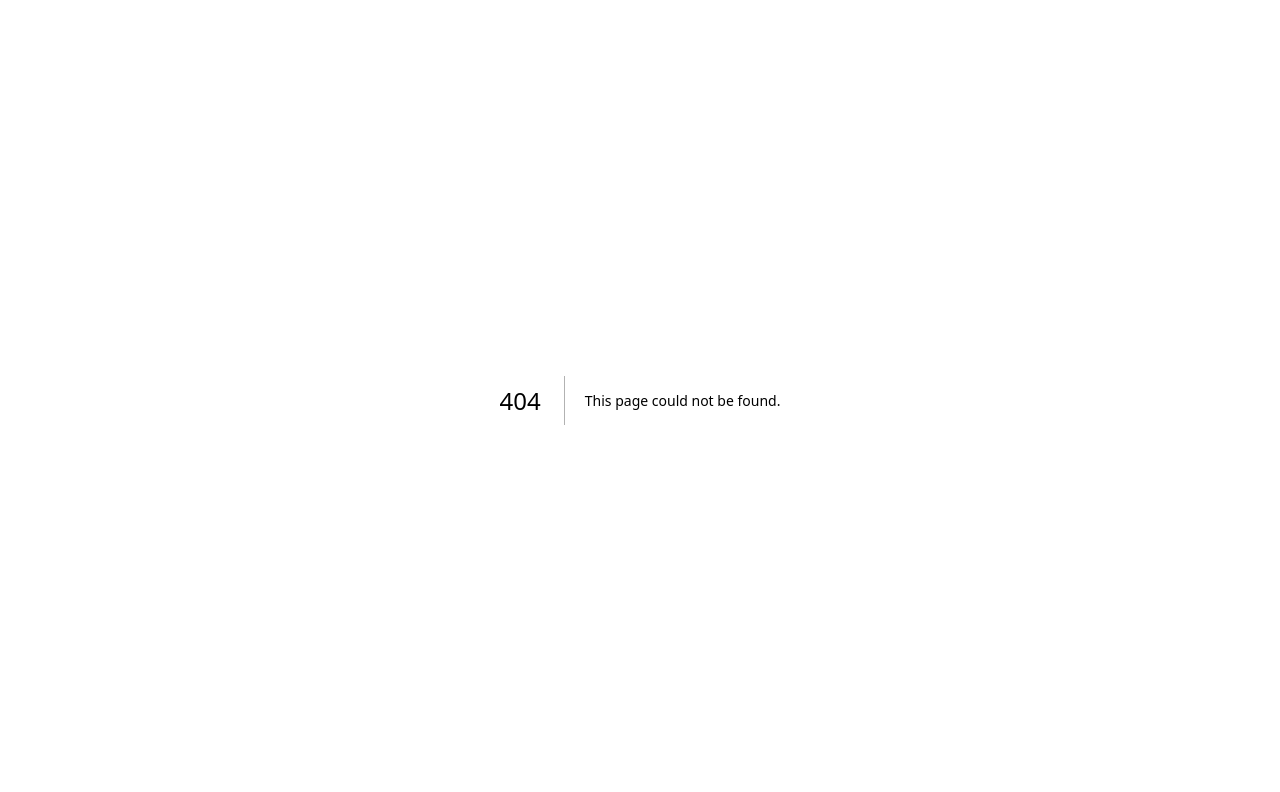
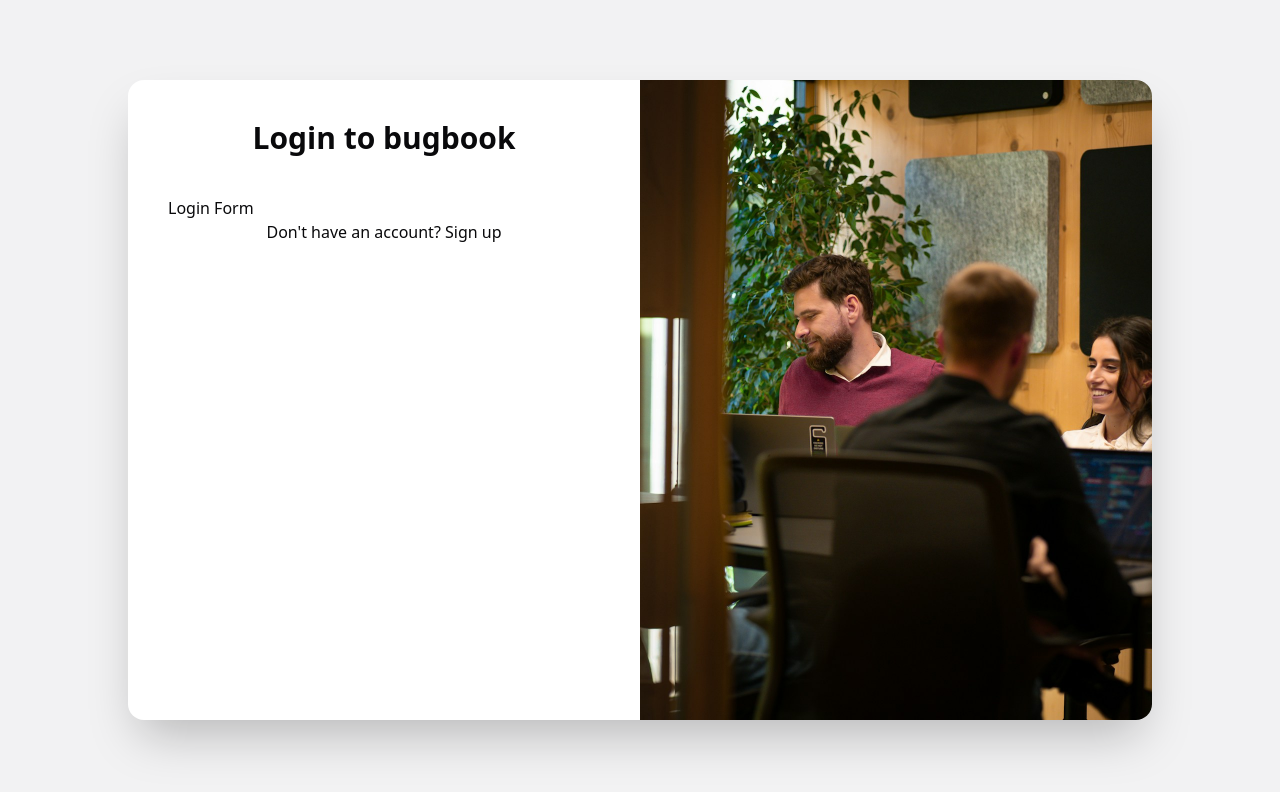
Before and after one commit to maher-alhomsy/Social-Media-NextJS, a Next.js app: page /login in a window 1280 px wide. Before the commit this address had no page. Shown: the top 792 px of the page. Built offline with nearby package versions, Linux system fonts and the light colour scheme.

Commit message:
create login page

```diff
--- /dev/null
+++ b/src/app/(auth)/login/page.tsx
@@ -0,0 +1,36 @@
+import Link from "next/link";
+import Image from "next/image";
+import { Metadata } from "next";
+
+import loginImage from "@/assets/login-image.jpg";
+
+export const metadata: Metadata = {
+  title: "Login",
+};
+
+const Page = () => {
+  return (
+    <main className="flex h-screen items-center justify-center p-5">
+      <div className="flex h-full max-h-[40rem] w-full max-w-[64rem] overflow-hidden rounded-2xl bg-card shadow-2xl">
+        <div className="w-full space-y-10 overflow-y-auto p-10 md:w-1/2">
+          <h1 className="text-center text-3xl font-bold">Login to bugbook</h1>
+
+          <div className="space-y-5">
+            Login Form
+            <Link href="/signup" className="block text-center hover:underline">
+              Don&apos;t have an account? Sign up
+            </Link>
+          </div>
+        </div>
+
+        <Image
+          src={loginImage}
+          alt="Login Image"
+          className="hidden w-1/2 object-cover md:block"
+        />
+      </div>
+    </main>
+  );
+};
+
+export default Page;
```
